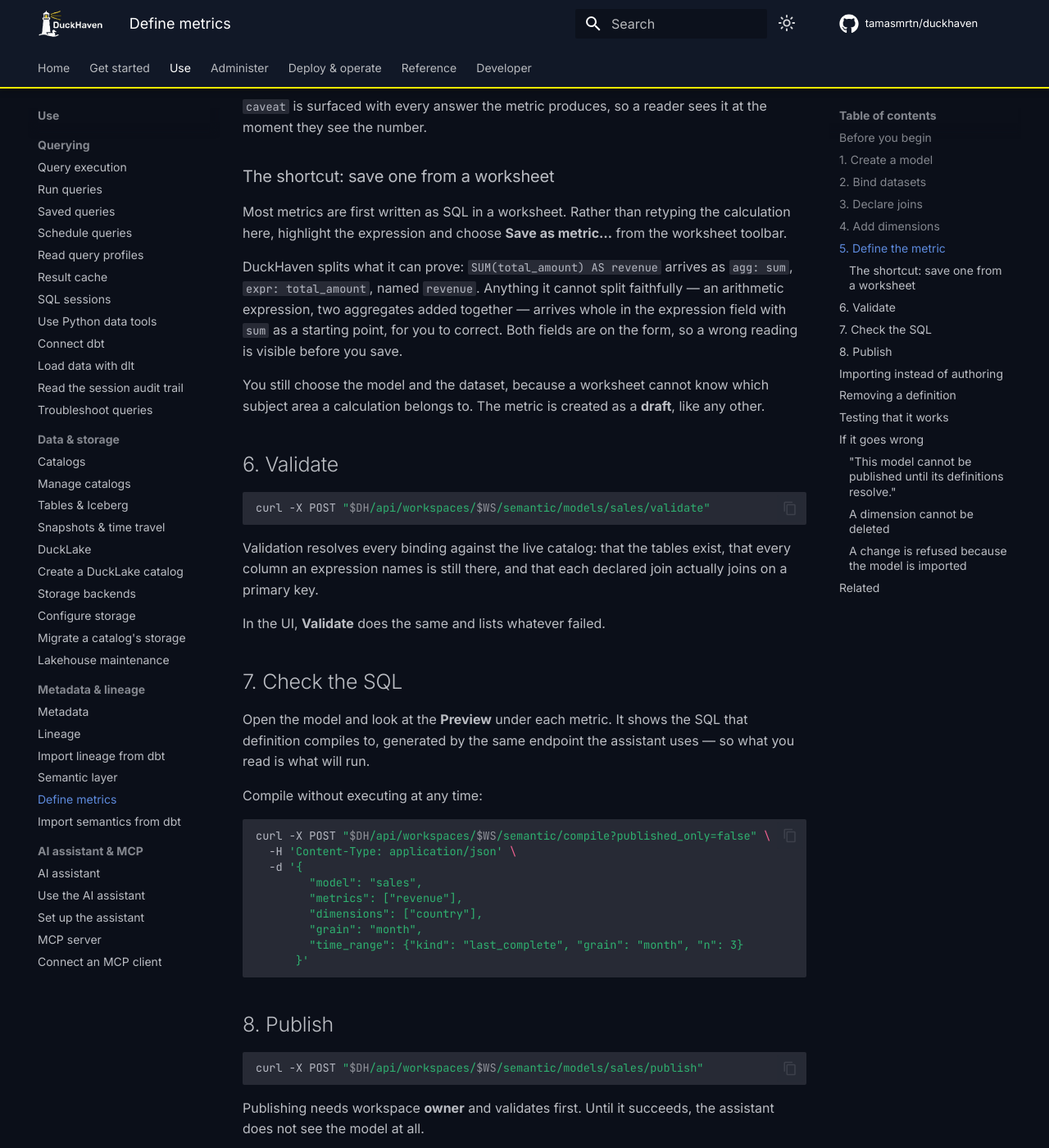
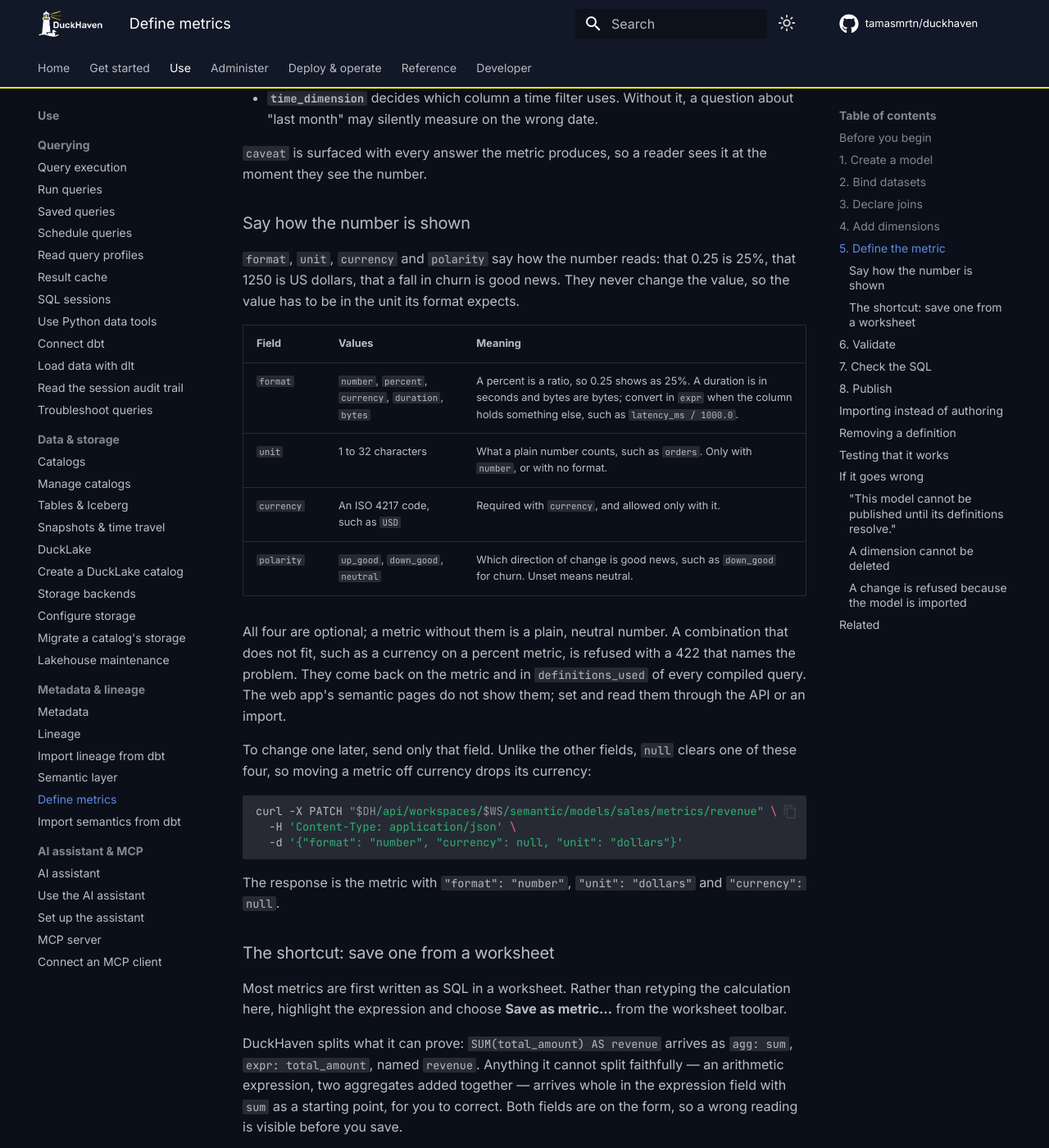
Before and after one commit to tamasmrtn/duckhaven, an MkDocs documentation site: the page built from docs/metadata/define-metrics.md, in a window 1280 px wide and 1400 px high, scrolled down 2621 px. Shown: the whole window at 82% size. Built offline with MkDocs 1.6.1 and Material for MkDocs 9.7.7, drawn with Linux system fonts in a browser that asks for light colours; comment, search, counter and statistics services are not loaded; some of the changed text lies outside the part shown.

Commit message:
docs(metadata): describe metric display settings
Signed-off-by: tmrtn <martontam@gmail.com>

````diff
--- a/docs/metadata/define-metrics.md
+++ b/docs/metadata/define-metrics.md
@@ -115,7 +115,10 @@ curl -X POST "$DH/api/workspaces/$WS/semantic/models/sales/metrics" \
         "filter": "status <> '\''test'\''",
         "time_dimension": "order_date",
         "synonyms": ["turnover", "gmv"],
-        "caveat": "Excludes internal test orders."
+        "caveat": "Excludes internal test orders.",
+        "format": "currency",
+        "currency": "USD",
+        "polarity": "up_good"
       }'
 ```
 
@@ -128,6 +131,37 @@ Two fields do the most work here:
 
 `caveat` is surfaced with every answer the metric produces, so a reader sees it
 at the moment they see the number.
+
+### Say how the number is shown
+
+`format`, `unit`, `currency` and `polarity` say how the number reads: that 0.25 is
+25%, that 1250 is US dollars, that a fall in churn is good news. They never change
+the value, so the value has to be in the unit its format expects.
+
+| Field | Values | Meaning |
+| --- | --- | --- |
+| `format` | `number`, `percent`, `currency`, `duration`, `bytes` | A percent is a ratio, so 0.25 shows as 25%. A duration is in seconds and bytes are bytes; convert in `expr` when the column holds something else, such as `latency_ms / 1000.0`. |
+| `unit` | 1 to 32 characters | What a plain number counts, such as `orders`. Only with `number`, or with no format. |
+| `currency` | An ISO 4217 code, such as `USD` | Required with `currency`, and allowed only with it. |
+| `polarity` | `up_good`, `down_good`, `neutral` | Which direction of change is good news, such as `down_good` for churn. Unset means neutral. |
+
+All four are optional; a metric without them is a plain, neutral number. A
+combination that does not fit, such as a currency on a percent metric, is refused
+with a 422 that names the problem. They come back on the metric and in
+`definitions_used` of every compiled query. The web app's semantic pages do not
+show them; set and read them through the API or an import.
+
+To change one later, send only that field. Unlike the other fields, `null` clears
+one of these four, so moving a metric off currency drops its currency:
+
+```bash
+curl -X PATCH "$DH/api/workspaces/$WS/semantic/models/sales/metrics/revenue" \
+  -H 'Content-Type: application/json' \
+  -d '{"format": "number", "currency": null, "unit": "dollars"}'
+```
+
+The response is the metric with `"format": "number"`, `"unit": "dollars"` and
+`"currency": null`.
 
 ### The shortcut: save one from a worksheet
 
@@ -230,6 +264,9 @@ models:
         measured_on: order_date
         synonyms: [turnover]
         caveat: Excludes internal test orders.
+        format: currency
+        currency: USD
+        polarity: up_good
 ```
 
 ```bash
@@ -245,6 +282,9 @@ Notes on importing:
   publishing a subset.
 - A typo in one metric costs that metric, not the whole file. Anything unusable
   comes back in `skipped` with a reason.
+- Display settings that do not fit together, such as `format: percent` with a
+  `currency`, are dropped together and reported as `invalid_presentation`. The
+  metric itself still imports, as a plain number.
 - Imported models are **read-only in the UI**. A model has exactly one owner, so
   edit it at the source and import again.
 - Imports arrive as drafts. Publishing stays a person's decision.
````
Also changed, not shown: docs/metadata/import-dbt-semantics.md (+27 -0 lines), docs/metadata/semantic-layer.md (+1 -0 lines).
